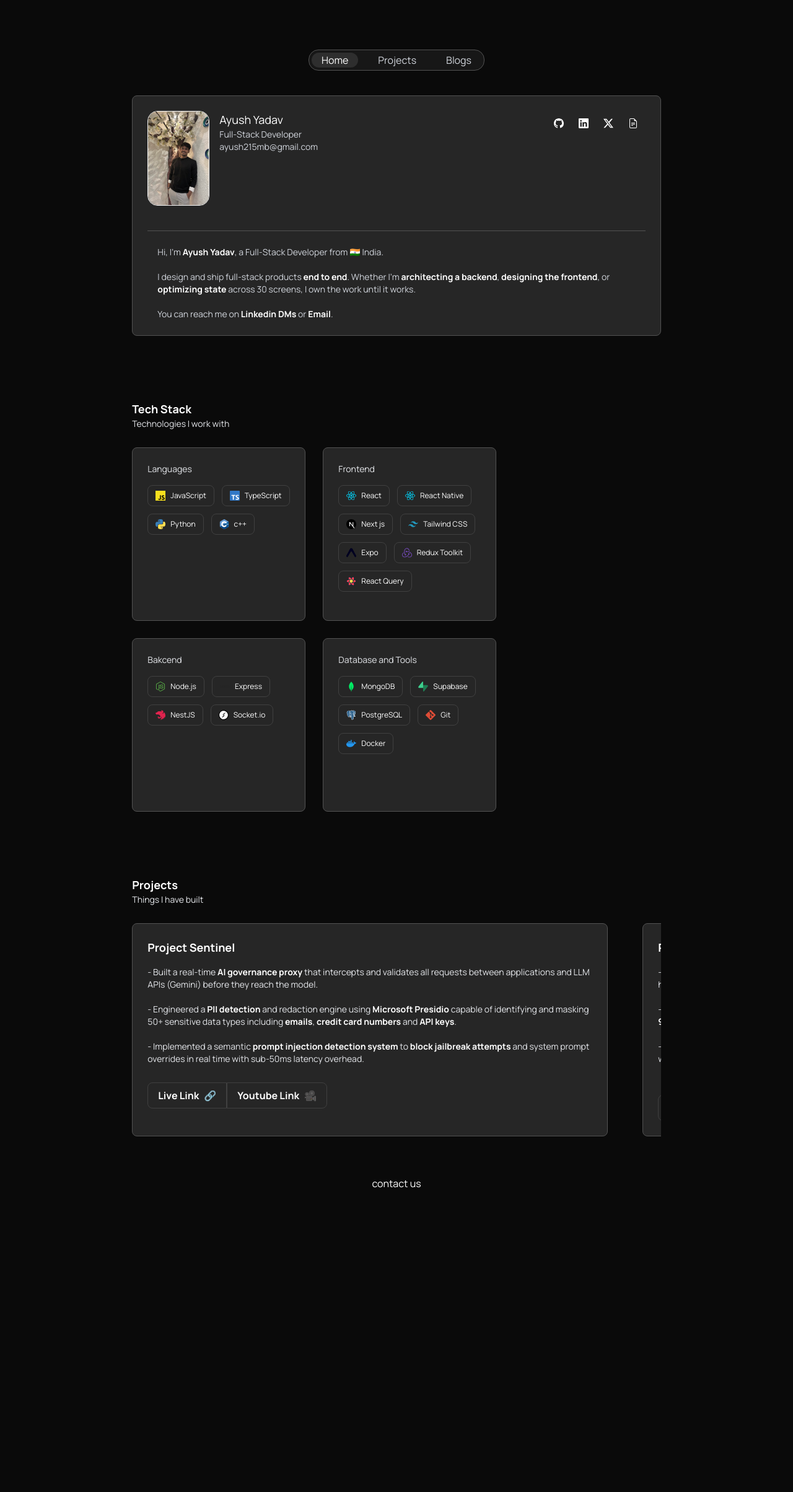
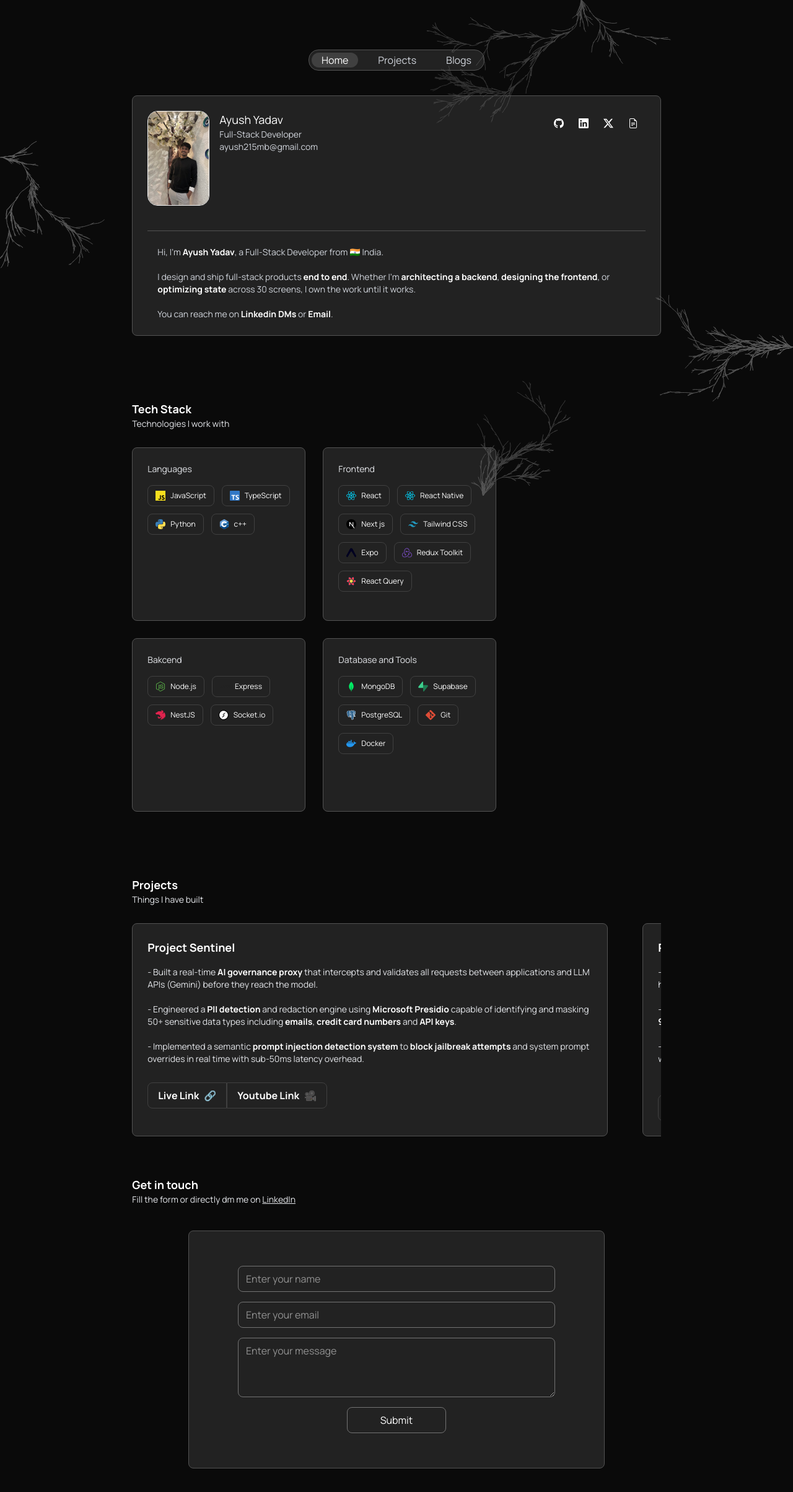
Before and after one commit to Ayush215mb/Ayush215mb-Portfolio, a Next.js app: page / in a window 1280 px wide. Shown: the top 2408 px of the page at 62% size. Before the commit the page ends 2042 px from the top, so only its background shows below. Built offline with nearby package versions, Linux system fonts and the light colour scheme.

Commit message:
added animation and contact section

```diff
--- a/app/layout.tsx
+++ b/app/layout.tsx
@@ -2,6 +2,7 @@ import type { Metadata } from "next";
 import { Manrope } from "next/font/google";
 import "./globals.css";
 import Navbar from "@/components/common/navbar";
+import FractalTree from "@/components/common/fractal-tree";
 
 const manrope = Manrope({ subsets: ["latin"] });
 
@@ -18,6 +19,7 @@ export default function RootLayout({
   return (
     <html lang="en" className={`${manrope.className}  h-full antialiased`}>
       <body className=" bg-neutral-950 py-20 ">
+        <FractalTree />
         <Navbar />
         <main className="w-full my-10">{children}</main>
       </body>
--- /dev/null
+++ b/components/common/fractal-tree.tsx
@@ -0,0 +1,194 @@
+"use client";
+
+import { useTheme } from "next-themes";
+import React, { useEffect, useRef, useState } from "react";
+
+export default function FractalTree() {
+  const el = useRef<HTMLCanvasElement>(null);
+  const { theme } = useTheme();
+  const [size, setSize] = useState({ width: 0, height: 0 });
+
+  useEffect(() => {
+    const updateSize = () => {
+      setSize({ width: window.innerWidth, height: window.innerHeight });
+    };
+    updateSize();
+    window.addEventListener("resize", updateSize);
+    return () => window.removeEventListener("resize", updateSize);
+  }, []);
+
+  useEffect(() => {
+    const canvas = el.current;
+    if (!canvas || size.width === 0 || size.height === 0) return;
+
+    const ctx = canvas.getContext("2d")!;
+
+    // High DPI handling
+    const dpr = window.devicePixelRatio || 1;
+    // Vendor prefixes for backing store pixel ratio (legacy browsers)
+    const ctxAny = ctx as unknown as Record<string, number>;
+    const bsr =
+      ctxAny.webkitBackingStorePixelRatio ||
+      ctxAny.mozBackingStorePixelRatio ||
+      ctxAny.msBackingStorePixelRatio ||
+      ctxAny.oBackingStorePixelRatio ||
+      ctxAny.backingStorePixelRatio ||
+      1;
+    const dpi = dpr / bsr;
+
+    canvas.style.width = `${size.width}px`;
+    canvas.style.height = `${size.height}px`;
+    canvas.width = dpi * size.width;
+    canvas.height = dpi * size.height;
+    ctx.scale(dpi, dpi);
+
+    const r180 = Math.PI;
+    const r90 = Math.PI / 2;
+    const r15 = Math.PI / 12;
+    // const color = theme === "dark" ? "#88888825" : "#33333325";
+    const color = "#737373";
+    const { random } = Math;
+    const MIN_BRANCH = 30;
+    const len = 6;
+
+    let steps: (() => void)[] = [];
+    let prevSteps: (() => void)[] = [];
+    let animationId: number;
+
+    const polar2cart = (x = 0, y = 0, r = 0, theta = 0) => {
+      const dx = r * Math.cos(theta);
+      const dy = r * Math.sin(theta);
+      return [x + dx, y + dy];
+    };
+
+    const step = (
+      x: number,
+      y: number,
+      rad: number,
+      counter: { value: number } = { value: 0 },
+    ) => {
+      const length = random() * len;
+      counter.value += 1;
+
+      const [nx, ny] = polar2cart(x, y, length, rad);
+
+      ctx.beginPath();
+      ctx.moveTo(x, y);
+      ctx.lineTo(nx, ny);
+      ctx.stroke();
+
+      const rad1 = rad + random() * r15;
+      const rad2 = rad - random() * r15;
+
+      // out of bounds
+      if (
+        nx < -100 ||
+        nx > size.width + 100 ||
+        ny < -100 ||
+        ny > size.height + 100
+      )
+        return;
+
+      const rate = counter.value <= MIN_BRANCH ? 0.8 : 0.5;
+
+      // left branch
+      if (random() < rate) steps.push(() => step(nx, ny, rad1, counter));
+
+      // right branch
+      if (random() < rate) steps.push(() => step(nx, ny, rad2, counter));
+    };
+
+    let lastTime = performance.now();
+    const interval = 1000 / 40; // 50fps
+
+    const randomMiddle = () => random() * 0.6 + 0.2;
+
+    const randomRoot = () => {
+      const type = random() > 0.5 ? "vertical" : "horizontal";
+      if (type === "vertical") {
+        const x = randomMiddle() * size.width;
+        const y = random() > 0.5 ? -5 : size.height + 5;
+        const angle = y === -5 ? r90 : -r90;
+        steps.push(() => step(x, y, angle));
+      } else {
+        const x = random() > 0.5 ? -5 : size.width + 5;
+        const y = randomMiddle() * size.height;
+        const angle = x === -5 ? 0 : r180;
+        steps.push(() => step(x, y, angle));
+      }
+    };
+
+    const frame = () => {
+      if (performance.now() - lastTime < interval) {
+        animationId = requestAnimationFrame(frame);
+        return;
+      }
+
+      prevSteps = steps;
+      steps = [];
+      lastTime = performance.now();
+
+      if (!prevSteps.length) {
+        // If no active branches, spawn a new root with some probability to keep it alive
+        if (Math.random() < 0.05) {
+          randomRoot();
+        }
+      }
+
+      prevSteps.forEach((i) => {
+        if (random() < 0.5) steps.push(i);
+        else i();
+      });
+
+      animationId = requestAnimationFrame(frame);
+    };
+
+    const start = () => {
+      ctx.clearRect(0, 0, size.width, size.height);
+      ctx.lineWidth = 1;
+      ctx.strokeStyle = color;
+      prevSteps = [];
+      steps = [];
+
+      // Initial roots
+      if (size.width < 500) {
+        steps.push(() => step(randomMiddle() * size.width, -5, r90));
+        steps.push(() =>
+          step(randomMiddle() * size.width, size.height + 5, -r90),
+        );
+      } else {
+        steps.push(() => step(randomMiddle() * size.width, -5, r90));
+        steps.push(() =>
+          step(randomMiddle() * size.width, size.height + 5, -r90),
+        );
+        steps.push(() => step(-5, randomMiddle() * size.height, 0));
+        steps.push(() =>
+          step(size.width + 5, randomMiddle() * size.height, r180),
+        );
+      }
+
+      cancelAnimationFrame(animationId);
+      frame();
+    };
+
+    start();
+
+    return () => {
+      cancelAnimationFrame(animationId);
+    };
+  }, [size, theme]);
+
+  const mask = "radial-gradient(circle, transparent, black)";
+
+  return (
+    <div
+      className="pointer-events-none fixed top-0 right-0 bottom-0 left-0 z-[-1] print:hidden"
+      style={{
+        maskImage: mask,
+        WebkitMaskImage: mask,
+      }}
+    >
+      <canvas ref={el} />
+    </div>
+  );
+}
--- a/components/common/navbar.tsx
+++ b/components/common/navbar.tsx
@@ -8,7 +8,7 @@ const Navbar = () => {
   const [isactive, setIsactive] = useState<NavbarOptions>("Home");
   return (
     <header className="flex justify-center">
-      <nav className=" border border-neutral-600 rounded-2xl py-1 bg-neutral-900 ">
+      <nav className=" border border-neutral-600 rounded-2xl py-1 bg-white/10 ">
         <ul className="flex flex-row justify-around gap-4 text-gray-300 px-1 ">
           <NavbarText activeBar={isactive} setActiveBar={setIsactive} />
         </ul>
--- a/components/projects/cropSense.tsx
+++ b/components/projects/cropSense.tsx
@@ -38,7 +38,7 @@ const CropSense = () => {
       </div>
       <div className="flex">
         <a href="https://crop-sense-ai.vercel.app/" target="_blank">
-          <button className="px-4 py-2 border border-neutral-700 bg-neutral-800 rounded-l-lg hover:bg-neutral-700 hover:border-white cursor-pointer flex gap-2 hover:scale-105 ">
+          <button className="px-4 py-2 border border-neutral-700 rounded-l-lg hover:bg-neutral-700 hover:border-white cursor-pointer flex gap-2 hover:scale-105 ">
             <p className="text-white font-bold">Live Link</p>
             <span>🔗</span>
           </button>
@@ -47,7 +47,7 @@ const CropSense = () => {
           href="https://drive.google.com/file/d/1BuCxbyWfgDgvftBv4v2jLjfI95YLtFqs/view"
           target="_blank"
         >
-          <button className="px-4 py-2 border border-neutral-700 bg-neutral-800 rounded-r-lg hover:bg-neutral-700 hover:border-white cursor-pointer  flex gap-2 hover:scale-105 ">
+          <button className="px-4 py-2 border border-neutral-700 rounded-r-lg hover:bg-neutral-700 hover:border-white cursor-pointer  flex gap-2 hover:scale-105 ">
             <p className="text-white font-bold">Patent </p>
             <span>📄</span>
           </button>
--- a/components/projects/parseSpy.tsx
+++ b/components/projects/parseSpy.tsx
@@ -42,13 +42,13 @@ const ParseSpy = () => {
       </div>
       <div className="flex">
         <a href="https://parsespy.vercel.app/" target="_blank">
-          <button className="px-4 py-2 border border-neutral-700 bg-neutral-800 rounded-l-lg hover:bg-neutral-700 hover:border-white cursor-pointer flex gap-2 hover:scale-105 ">
+          <button className="px-4 py-2 border border-neutral-700 rounded-l-lg hover:bg-neutral-700 hover:border-white cursor-pointer flex gap-2 hover:scale-105 ">
             <p className="text-white font-bold">Live Link</p>
             <span>🔗</span>
           </button>
         </a>
         <a href="https://www.youtube.com/watch?v=mMH8NYUHNUg" target="_blank">
-          <button className="px-4 py-2 border border-neutral-700 bg-neutral-800 rounded-r-lg hover:bg-neutral-700 hover:border-white cursor-pointer flex gap-2 hover:scale-105 ">
+          <button className="px-4 py-2 border border-neutral-700 rounded-r-lg hover:bg-neutral-700 hover:border-white cursor-pointer flex gap-2 hover:scale-105 ">
             <p className="text-white font-bold">Youtube Link</p>
             <span>🎥</span>
           </button>
--- a/components/projects/sentinel.tsx
+++ b/components/projects/sentinel.tsx
@@ -42,14 +42,14 @@ const Sentinel = () => {
       </div>
       <div className="flex">
         <a href="https://sentinel.theprinceraj.tech" target="_blank">
-          <button className="px-4 py-2 border border-neutral-700 bg-neutral-800 rounded-l-lg hover:bg-neutral-700 hover:border-white cursor-pointer flex gap-2 hover:scale-105 ">
+          <button className="px-4 py-2 border border-neutral-700 rounded-l-lg hover:bg-neutral-700 hover:border-white cursor-pointer flex gap-2 hover:scale-105 ">
             <p className="text-white font-bold">Live Link</p>
             <span>🔗</span>
           </button>
         </a>
 
         <a href="https://www.youtube.com/watch?v=PTOFpwGESmE" target="_blank">
-          <button className="px-4 py-2 border border-neutral-700 bg-neutral-800 rounded-r-lg hover:bg-neutral-700 hover:border-white cursor-pointer flex gap-2 hover:scale-105 ">
+          <button className="px-4 py-2 border border-neutral-700  rounded-r-lg hover:bg-neutral-700 hover:border-white cursor-pointer flex gap-2 hover:scale-105 ">
             <p className="text-white font-bold">Youtube Link</p>
             <span>🎥</span>
           </button>
--- a/components/sections/contactUs.tsx
+++ b/components/sections/contactUs.tsx
@@ -1,5 +1,50 @@
+import BgCard from "../ui/bg-Card";
+import Form from "next/form";
 function ContactUs() {
-  return <div className="text-white">contact us</div>;
+  return (
+    <div className="text-white w-2/3">
+      <p className="text-lg font-bold text-white">Get in touch</p>
+      <p className="text-sm text-gray-200 ">
+        Fill the form or directly dm me on{" "}
+        <a href="https://www.linkedin.com/in/ayush215mb" target="_blank">
+          <span className="text-sm hover:font-bold text-gray-200 underline hover:text-white">
+            LinkedIn
+          </span>
+        </a>
+      </p>
+      <div className="flex justify-center items-center mt-10">
+        <BgCard className="md:w-2xl flex justify-center items-center h-96 w-full ">
+          <Form action="" className="">
+            <div className="flex flex-col gap-4 ">
+              <input
+                name="name"
+                className="border border-neutral-500 rounded-lg px-3 py-2 md:w-lg w-full focus:outline-none "
+                placeholder="Enter your name"
+              />
+              <input
+                name="email"
+                className="border border-neutral-500 rounded-lg px-3 py-2 md:w-lg w-full focus:outline-none "
+                placeholder="Enter your email"
+              />
+              <textarea
+                name="message"
+                className="border border-neutral-500 rounded-lg px-3 py-2 md:w-lg w-full focus:outline-none min-h-24"
+                placeholder="Enter your message"
+              />
+              <div className="flex justify-center items-center">
+                <button
+                  type="submit"
+                  className=" border border-neutral-500 rounded-lg px-3 py-2 md:w-40 w-26 hover:bg-neutral-700 hover:border-white cursor-pointer hover:scale-105 "
+                >
+                  Submit
+                </button>
+              </div>
+            </div>
+          </Form>
+        </BgCard>
+      </div>
+    </div>
+  );
 }
 
 export default ContactUs;
--- a/components/sections/hero.tsx
+++ b/components/sections/hero.tsx
@@ -4,7 +4,7 @@ import { socials } from "@/components/ui/socials";
 export default function Hero() {
   return (
     <section className="w-2/3">
-      <BgCard className=" ">
+      <BgCard className=" w-full">
         <div className="flex md:justify-between mb-10  flex-col md:flex-row">
           <div className="flex gap-4 md:items-start flex-col md:flex-row items-center">
             <Image
--- a/components/ui/NavbarText.tsx
+++ b/components/ui/NavbarText.tsx
@@ -16,7 +16,7 @@ export default function NavbarText({
           onClick={() => setActiveBar(item)}
           className={` cursor-pointer px-4 ${
             activeBar === item
-              ? "text-white bg-neutral-600/40 rounded-2xl"
+              ? "text-white bg-neutral-700 rounded-2xl"
               : "hover:text-white"
           }`}
         >
--- a/components/ui/bg-Card.tsx
+++ b/components/ui/bg-Card.tsx
@@ -8,8 +8,11 @@ export default function BgCard({
   className?: string;
 }>): React.ReactNode {
   return (
+    // <div
+    //   className={`border border-neutral-600 rounded-lg p-6 bg-neutral-800 ${className} `}
+    // >
     <div
-      className={`border border-neutral-600 rounded-lg p-6 bg-neutral-800 ${className} `}
+      className={`border border-neutral-600 rounded-lg p-6 bg-white/10 ${className} `}
     >
       {children}
     </div>
--- a/package.json
+++ b/package.json
@@ -12,6 +12,7 @@
     "clsx": "^2.1.1",
     "lucide-react": "^1.8.0",
     "next": "16.2.4",
+    "next-themes": "^0.4.6",
     "react": "19.2.4",
     "react-dom": "19.2.4",
     "react-icons": "^5.6.0",
```
Also changed, not shown: 1 other file (tests, documents, lock files or other folders).
